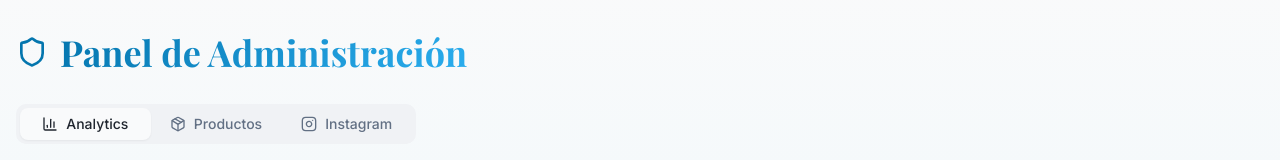
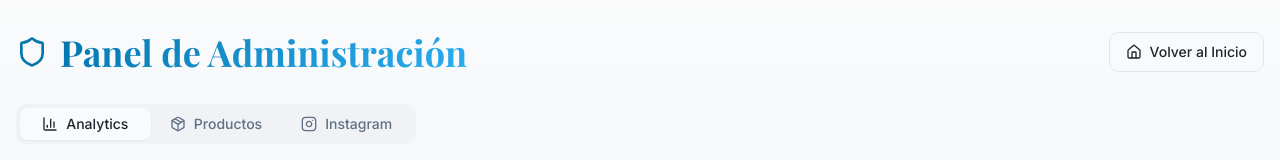
Before and after one commit to xaytest/aguaesvida-web-refresh, a React (Vite) app: page /admin in a window 1280 px wide. Shown: the top 160 px of the page. Built offline with nearby package versions, Linux system fonts and the light colour scheme.

Commit message:
Add redirect button to admin
Add a button to the admin panel that redirects the user to the start page.

```diff
--- a/src/pages/Admin.tsx
+++ b/src/pages/Admin.tsx
@@ -1,20 +1,34 @@
 import { useState } from "react";
+import { useNavigate } from "react-router-dom";
 import { Tabs, TabsContent, TabsList, TabsTrigger } from "@/components/ui/tabs";
 import { Card, CardContent, CardDescription, CardHeader, CardTitle } from "@/components/ui/card";
-import { BarChart3, Package, Instagram, Shield } from "lucide-react";
+import { Button } from "@/components/ui/button";
+import { BarChart3, Package, Instagram, Shield, Home } from "lucide-react";
 import AdminAnalytics from "@/components/admin/AdminAnalytics";
 import AdminProducts from "@/components/admin/AdminProducts";
 import AdminInstagram from "@/components/admin/AdminInstagram";
 
 const Admin = () => {
+  const navigate = useNavigate();
+
   return (
     <div className="min-h-screen bg-gradient-crystal">
       <div className="container mx-auto px-4 py-8">
-        <div className="flex items-center gap-3 mb-8">
-          <Shield className="w-8 h-8 text-primary" />
-          <h1 className="text-4xl font-display font-bold bg-gradient-ocean bg-clip-text text-transparent">
-            Panel de Administración
-          </h1>
+        <div className="flex items-center justify-between mb-8">
+          <div className="flex items-center gap-3">
+            <Shield className="w-8 h-8 text-primary" />
+            <h1 className="text-4xl font-display font-bold bg-gradient-ocean bg-clip-text text-transparent">
+              Panel de Administración
+            </h1>
+          </div>
+          <Button
+            onClick={() => navigate('/')}
+            variant="outline"
+            className="flex items-center gap-2"
+          >
+            <Home className="w-4 h-4" />
+            Volver al Inicio
+          </Button>
         </div>
 
         <Tabs defaultValue="analytics" className="space-y-6">
```
